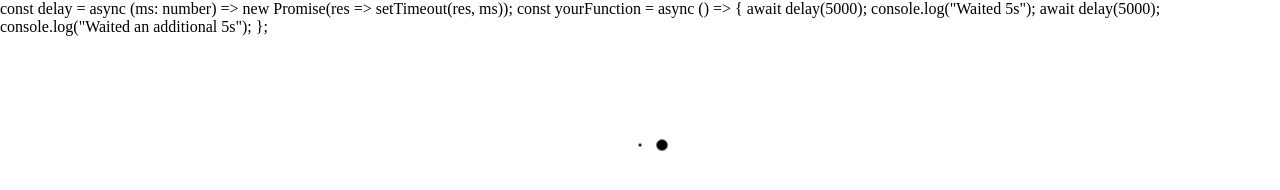
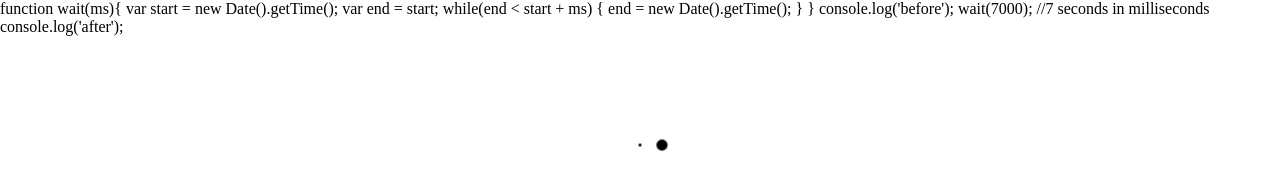
Before and after one commit to jessejbarr/jb8345_smart_fhir_app, a plain HTML site: page example-smart-app/launch.html in a window 1280 px wide. Drawn offline with Linux system fonts and the light colour scheme.

Commit message:
Update launch.html

```diff
--- a/example-smart-app/launch.html
+++ b/example-smart-app/launch.html
@@ -27,14 +27,17 @@
     <script src='./lib/js/fhir-client-cerner-additions-1.0.0.js'></script>
 
 
-    const delay = async (ms: number) => new Promise(res => setTimeout(res, ms));
-    const yourFunction = async () => {
-    await delay(5000);
-    console.log("Waited 5s");
+    function wait(ms){
+   var start = new Date().getTime();
+   var end = start;
+   while(end < start + ms) {
+     end = new Date().getTime();
+    }
+  }
 
-    await delay(5000);
-    console.log("Waited an additional 5s");
-  };
+console.log('before');
+wait(7000);  //7 seconds in milliseconds
+console.log('after');
 
 
     <script>
```
